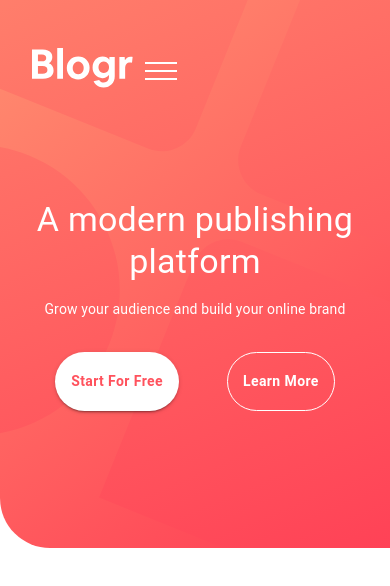
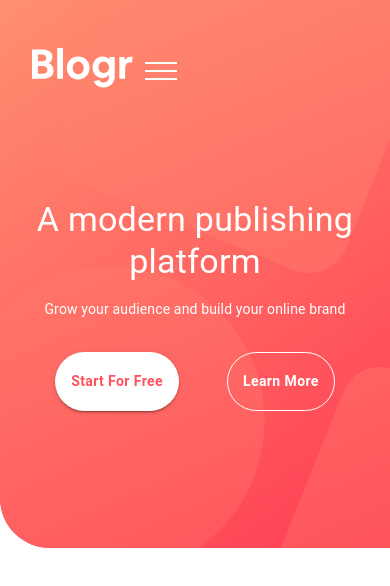
Before and after one commit to TifennQ/FrontEndMenterBlogr, a React (Create React App) app: page / in a window 390 px wide. Shown: the top 586 px of the page. Built offline with nearby package versions, Linux system fonts and the light colour scheme.

Commit message:
Adjuts bg image hero mobile

```diff
--- a/src/components/Hero.js
+++ b/src/components/Hero.js
@@ -10,7 +10,7 @@ const useStyles = makeStyles((theme) => ({
     },
     bgImage: {
         width: '100%',
-        transform: 'scale(3)',
+        transform: 'scale(3.2) translateY(10%) translateX(12%)',
         zIndex: "80",
         position: "relative",
         [theme.breakpoints.up('sm')]: {
```
